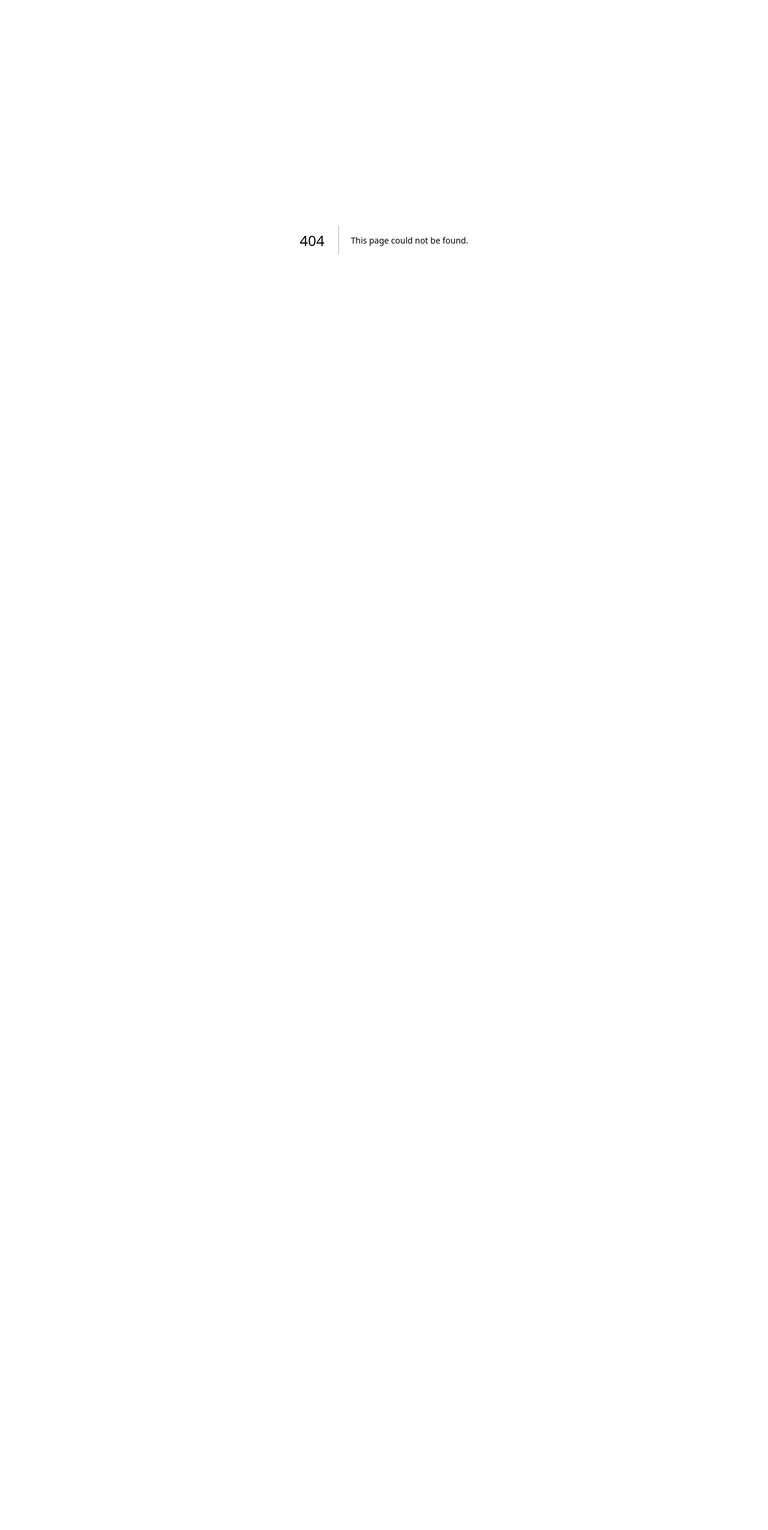
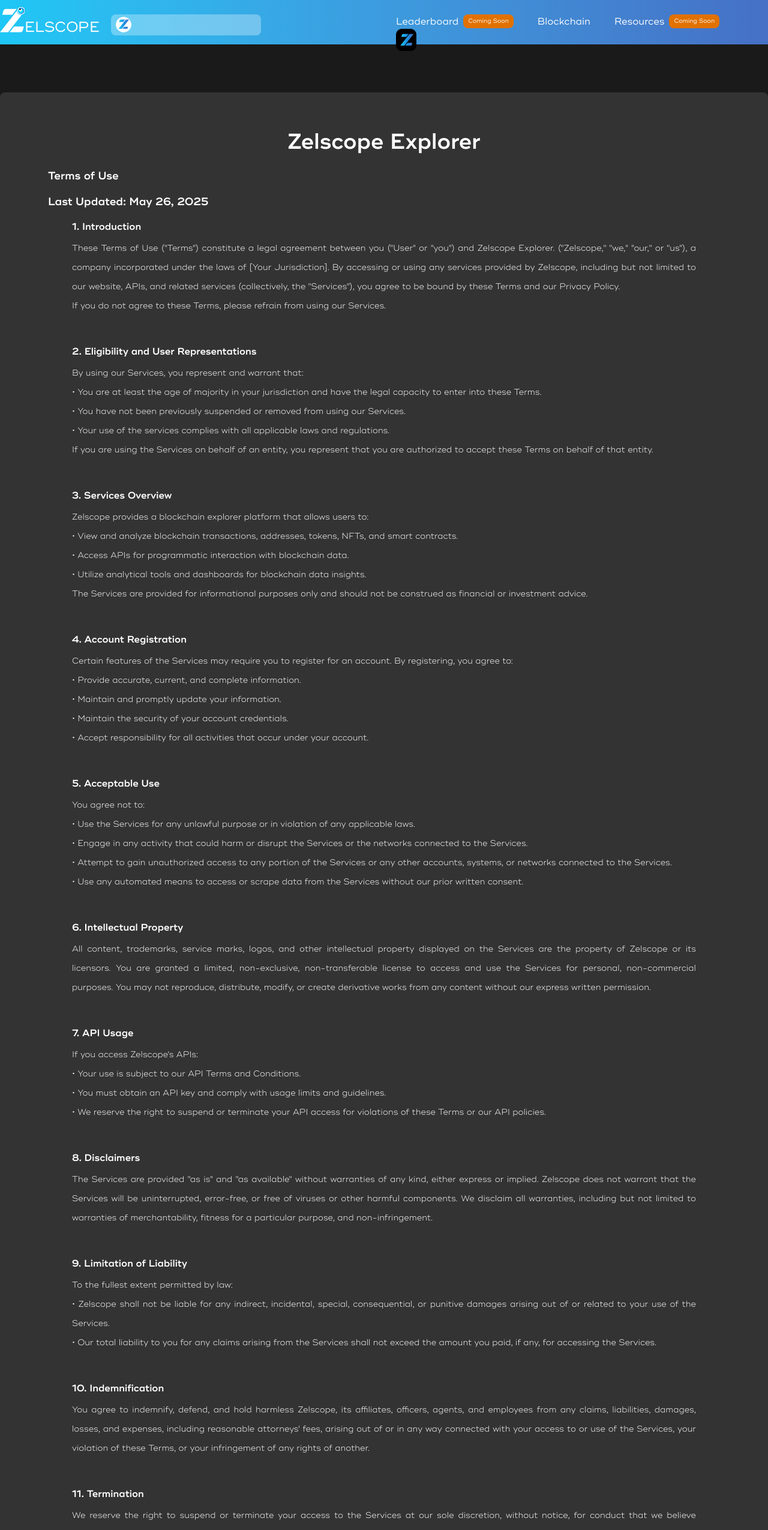
Before and after one commit to zel-labs/zelscope, a Next.js app: page /terms in a window 1280 px wide. Before the commit this address had no page. Shown: the top 2550 px of the page at 60% size. Before the commit the page ends 800 px from the top, so only its background shows below. Built offline with nearby package versions, Linux system fonts and the light colour scheme.

Commit message:
added terms and conditions

```diff
--- a/src/app/Component/footer.tsx
+++ b/src/app/Component/footer.tsx
@@ -9,7 +9,7 @@
             <div className='w-full pl-10 border-b-[1px] border-[#666666] float-left pb-3'>
                 <Link href="https://x.com/ZelonisNetwork"><Image src="/img/x.png" height={20} width={20} alt='@ZelonisNetwork' className='float-left mr-3' /></Link>
                 <Link href="https://t.me/zelonisofficial"><Image src="/img/telegram.png" height={20} width={20} alt='@ZelonisOfficial' className='float-left mt-0.5' /></Link>
-                <span className='float-right text-[12px] mt-2'>© Zelscope 2025 | Built by Zel-labs</span>
+                <span className='float-right text-[12px] mt-2'><Link href="/terms" className='underline underline-offset-2'>Terms and Conditions</Link> © Zelscope 2025 | Built by Zel-labs</span>
             </div>
             <div className='mt-3 w-full float-left text-2xl' >
                 <Image src="/img/zel-round.png" alt="Zelonis Blockchain" height={47} width={47} className='float-left mr-4'/>
--- /dev/null
+++ b/src/app/terms/page.tsx
@@ -0,0 +1,76 @@
+import React from 'react'
+import HeaderComponent from '../Component/header'
+import FooterComponent from '../Component/footer'
+
+export default function page() {
+  return (
+    <>
+    <HeaderComponent/>
+    <div className='max-w-[1450px] m-auto mb-20 bg-[#333] rounded-lg mt-20 p-20 pt-10'>
+      <h1 className='text-[36px] mt-4 font-semibold text-center '>Zelscope Explorer </h1>
+
+      <h2 className='text-[18px] mt-4 font-semibold'>Terms of Use</h2>
+      <h2 className='text-[18px] mt-4 font-semibold'>Last Updated: May 26, 2025</h2>
+      <div className='pl-10 pr-10 text-justify text-[14px] font-light leading-8'>
+        <h3 className='mt-3 text-[16px] mb-1 font-semibold'>1. Introduction</h3>
+        These Terms of Use ("Terms") constitute a legal agreement between you ("User" or "you") and Zelscope Explorer. ("Zelscope," "we," "our," or "us"), a company incorporated under the laws of [Your Jurisdiction]. By accessing or using any services provided by Zelscope, including but not limited to our website, APIs, and related services (collectively, the "Services"), you agree to be bound by these Terms and our Privacy Policy.
+        <br/>
+        If you do not agree to these Terms, please refrain from using our Services.<br/><br/>
+        <h3 className='mt-3 text-[16px] mb-1 font-semibold'>2. Eligibility and User Representations</h3>
+        By using our Services, you represent and warrant that:<br/>
+        •	You are at least the age of majority in your jurisdiction and have the legal capacity to enter into these Terms.<br/>
+        •	You have not been previously suspended or removed from using our Services. <br/>
+        •	Your use of the services complies with all applicable laws and regulations.<br/>
+        If you are using the Services on behalf of an entity, you represent that you are authorized to accept these Terms on behalf of that entity.<br/><br/>
+        <h3 className='mt-3 text-[16px] mb-1 font-semibold'>3. Services Overview</h3>
+        Zelscope provides a blockchain explorer platform that allows users to:<br/>
+        •	View and analyze blockchain transactions, addresses, tokens, NFTs, and smart contracts. <br/>
+        •	Access APIs for programmatic interaction with blockchain data.<br/>
+        •	Utilize analytical tools and dashboards for blockchain data insights.<br/>
+        The Services are provided for informational purposes only and should not be construed as financial or investment advice.<br/><br/>
+        <h3 className='mt-3 text-[16px] mb-1 font-semibold'>4. Account Registration</h3>
+        Certain features of the Services may require you to register for an account. By registering, you agree to:<br/>
+        •	Provide accurate, current, and complete information.<br/>
+        •	Maintain and promptly update your information.<br/>
+        •	Maintain the security of your account credentials. <br/>
+        •	Accept responsibility for all activities that occur under your account.<br/><br/>
+        <h3 className='mt-3 text-[16px] mb-1 font-semibold'>5. Acceptable Use</h3>
+        You agree not to:<br/>
+        •	Use the Services for any unlawful purpose or in violation of any applicable laws. <br/>
+        •	Engage in any activity that could harm or disrupt the Services or the networks connected to the Services.<br/>
+        •	Attempt to gain unauthorized access to any portion of the Services or any other accounts, systems, or networks connected to the Services.<br/>
+        •	Use any automated means to access or scrape data from the Services without our prior written consent. <br/><br/>
+        <h3 className='mt-3 text-[16px] mb-1 font-semibold'>6. Intellectual Property</h3>
+        All content, trademarks, service marks, logos, and other intellectual property displayed on the Services are the property of Zelscope or its licensors. You are granted a limited, non-exclusive, non-transferable license to access and use the Services for personal, non-commercial purposes. You may not reproduce, distribute, modify, or create derivative works from any content without our express written permission. <br/><br/>
+        <h3 className='mt-3 text-[16px] mb-1 font-semibold'>7. API Usage</h3>
+        If you access Zelscope's APIs:<br/>
+        •	Your use is subject to our API Terms and Conditions. <br/>
+        •	You must obtain an API key and comply with usage limits and guidelines.<br/>
+        •	We reserve the right to suspend or terminate your API access for violations of these Terms or our API policies.<br/><br/>
+        <h3 className='mt-3 text-[16px] mb-1 font-semibold'>8. Disclaimers</h3>
+        The Services are provided "as is" and "as available" without warranties of any kind, either express or implied. Zelscope does not warrant that the Services will be uninterrupted, error-free, or free of viruses or other harmful components. We disclaim all warranties, including but not limited to warranties of merchantability, fitness for a particular purpose, and non-infringement.<br/><br/>
+        <h3 className='mt-3 text-[16px] mb-1 font-semibold'>9. Limitation of Liability</h3>
+        To the fullest extent permitted by law:<br/>
+        •	Zelscope shall not be liable for any indirect, incidental, special, consequential, or punitive damages arising out of or related to your use of the Services.<br/>
+        •	Our total liability to you for any claims arising from the Services shall not exceed the amount you paid, if any, for accessing the Services.<br/><br/>
+        <h3 className='mt-3 text-[16px] mb-1 font-semibold'>10. Indemnification</h3>
+        You agree to indemnify, defend, and hold harmless Zelscope, its affiliates, officers, agents, and employees from any claims, liabilities, damages, losses, and expenses, including reasonable attorneys' fees, arising out of or in any way connected with your access to or use of the Services, your violation of these Terms, or your infringement of any rights of another.<br/><br/>
+        <h3 className='mt-3 text-[16px] mb-1 font-semibold'>11. Termination</h3>
+        We reserve the right to suspend or terminate your access to the Services at our sole discretion, without notice, for conduct that we believe violates these Terms or is harmful to other users of the Services, us, or third parties, or for any other reason.<br/><br/>
+        <h3 className='mt-3 text-[16px] mb-1 font-semibold'>12. Changes to Terms</h3>
+        We may update these Terms from time to time. Any changes will be effective upon posting the revised Terms on our website. Your continued use of the Services after the effective date constitutes your acceptance of the revised Terms <br/><br/>
+        <h3 className='mt-3 text-[16px] mb-1 font-semibold'>13. Governing Law</h3>
+        These Terms shall be governed by and construed in accordance with the laws of [Your Jurisdiction], without regard to its conflict of law principles. You agree to submit to the exclusive jurisdiction of the courts located in [Your Jurisdiction] to resolve any legal matter arising from these Terms or your use of the Services.<br/><br/>
+        <h3 className='mt-3 text-[16px] mb-1 font-semibold'>14. Contact Us</h3>
+        If you have any questions or concerns about these Terms, please contact us at:<br/>
+        Zelscope Explorer.<br/><br/>
+
+        Email: [support@zelscope.space]<br/>
+        Website: https://zelscope.org<br/>
+      </div>
+
+    </div>
+    <FooterComponent/>
+    </>
+  )
+}
```
